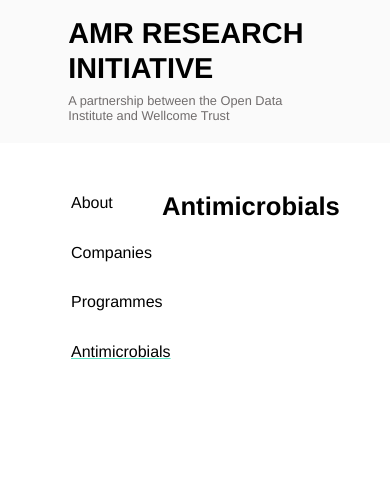
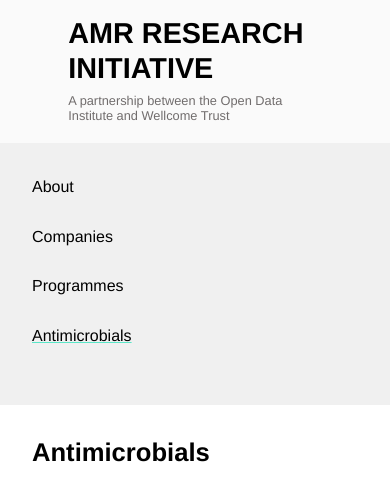
Before and after one commit to theodi/amr-frontend, a Vue app: page /antimicrobials in a window 390 px wide. Shown: the top 500 px of the page. Built offline with nearby package versions, Linux system fonts and the light colour scheme.

Commit message:
Added media queries for smaller screens

```diff
--- a/src/assets/stylesheets/application.scss
+++ b/src/assets/stylesheets/application.scss
@@ -112,3 +112,87 @@
 		margin-top: 1em;
 	}
 }
+
+@media only screen and (max-width: 600px) {
+
+	.header {
+		grid-column: span 12;
+		background: #FAFAFA;
+		padding: 1em 0 0.2em 0;
+		margin-bottom: 0;
+		text-align: center;
+
+		.header-content {
+			width: 65vw;
+			margin: auto;
+			text-align: left;
+
+			p {
+				color: #716d6d;
+				font-size: 0.8em;
+				line-height: 1.2;
+			}
+		}
+	}
+
+	.wrapper {
+		display: grid;
+		grid-template-columns: repeat(12, 1fr);
+		grid-template-rows: 40px 100px 40px;
+
+		.menu {
+			background-color: #F0F0F0;
+			grid-column: span 12;
+			grid-row: span 12;
+			padding-right: 1em;
+			margin-left: 0;
+			text-align: left;
+
+			.menu-links {
+				padding-right: 2em;
+
+				a {
+					display: block;
+					color: #000000;
+					margin-bottom: 1.6em;
+				}
+
+				a:hover {
+					text-decoration: none !important;
+				}
+
+				.router-link-exact-active {
+					font-weight: 500;
+					text-decoration: underline #5BE6C8;
+				}
+			}
+		}
+
+		.content {
+			grid-column: span 12;
+			grid-row: span 12;
+			padding: 2em;
+			margin-right: 0;
+		}
+
+		.footer {
+			grid-column: span 12;
+			background: #FAFAFA;
+			padding: 1em;
+		}
+	}
+
+	// Box elements for content
+	.box {
+		background-color: #FAFAFA;
+		border: 1px solid #F0F0F0;
+		text-align: left;
+		margin-top: 1.4em;
+		padding: 1em;
+
+		.title {
+			flex: 0 0 100%;
+			margin-top: 1em;
+		}
+	}
+}
```
Also changed, not shown: 5 other files (tests, documents, lock files or other folders).
